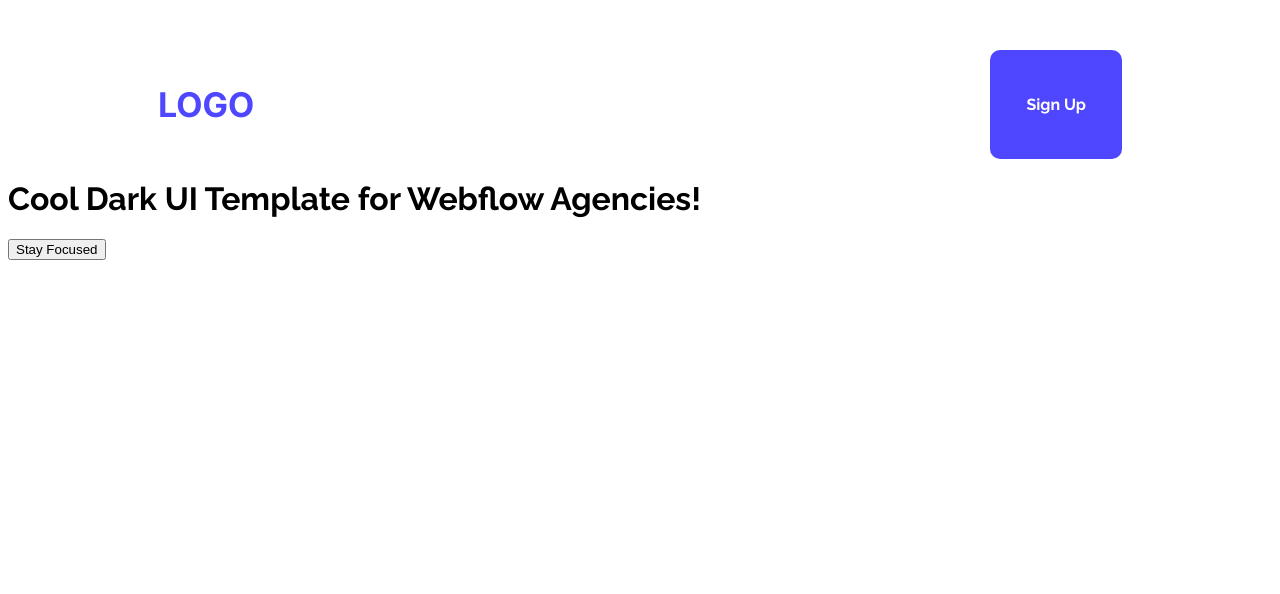
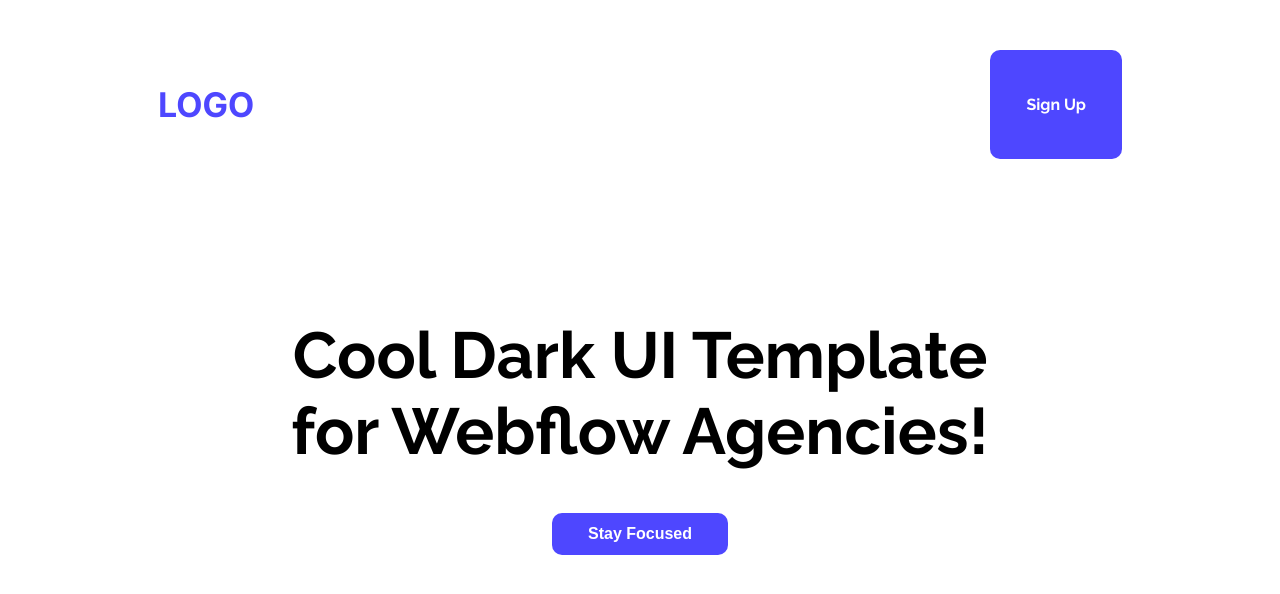
Before and after one commit to fahim0037/assignment-01, a plain HTML site: page index.html in a window 1280 px wide. Drawn offline with Linux system fonts and the light colour scheme.

Commit message:
added banner

```diff
--- a/index.html
+++ b/index.html
@@ -27,8 +27,8 @@
         </nav>
         <!-- Banner section -->
         <div class="banner raleway-cmnfont">
-            <h1>Cool Dark UI Template for Webflow Agencies!</h1>
-            <a href=""><button>Stay Focused</button></a>
+            <h1 class="bannerhead">Cool Dark UI Template for Webflow Agencies!</h1>
+            <a href=""><button class="bluebtn">Stay Focused</button></a>
         </div>
     </header>
     <main class="raleway-cmnfont">
--- a/styles/assignment01.css
+++ b/styles/assignment01.css
@@ -10,7 +10,13 @@
   font-style: normal;
 }
 /* common section  */
-
+.bluebtn{color: white;
+    background-color: #4E47FF;
+    font-weight: bold;
+    font-size: 16px;
+    padding: 12px 36px;
+    border-radius: 10px;
+    border: none;}
 /* nav section  */
 .navbar{display: flex;
 justify-content: space-between;
@@ -18,11 +24,9 @@ text-align: center;
 margin: 50px 150px 0px;}
 .logo{color: #4E47FF;
 font-size: 34px;}
-.bluebtn{color: white;
-    background-color: #4E47FF;
-    font-weight: bold;
-    font-size: 16px;
-    padding: 12px 36px;
-    border-radius: 10px;
-    border: none;}
 /* banner section  */
+.banner{text-align: center;
+justify-content: center;
+margin: 158px 267.5px 237px;}
+.bannerhead{font-size: 65px;
+font-weight: bold;}
```
